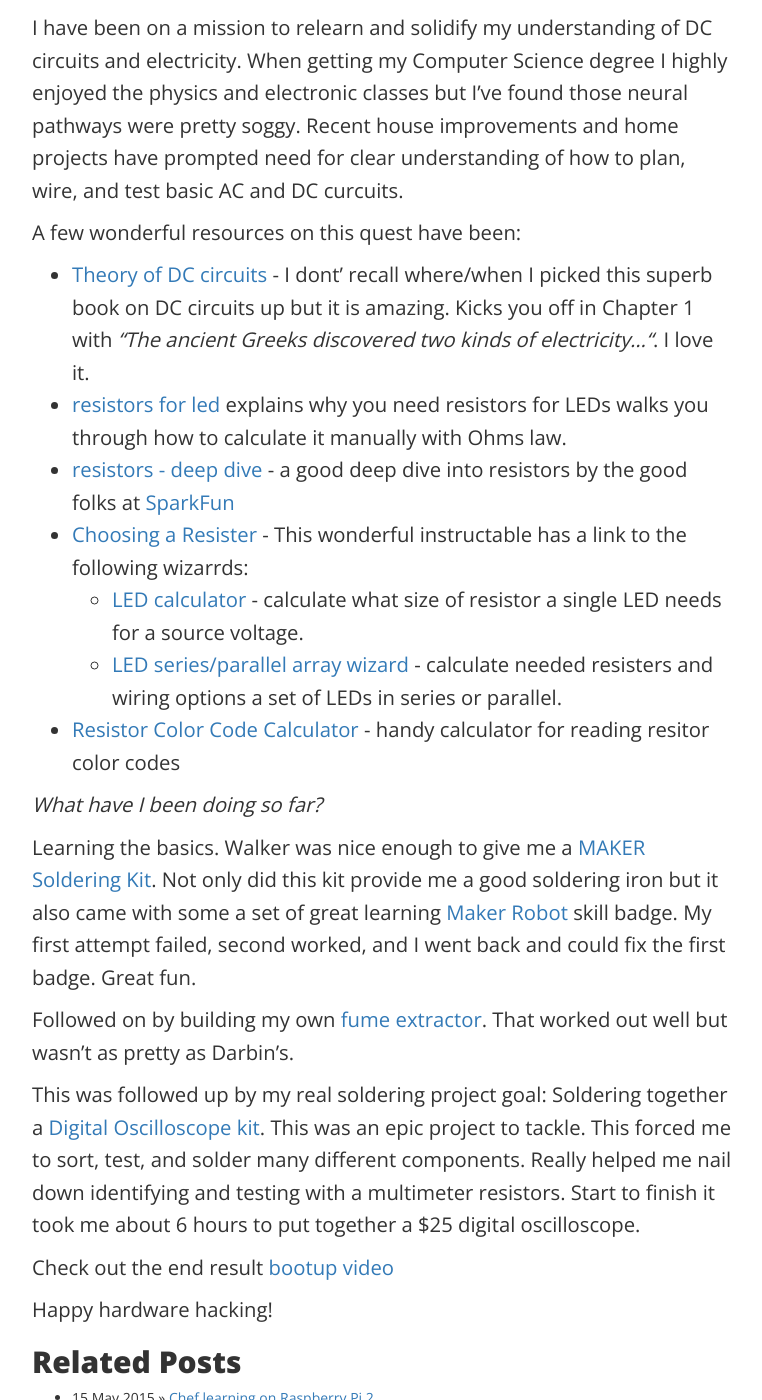
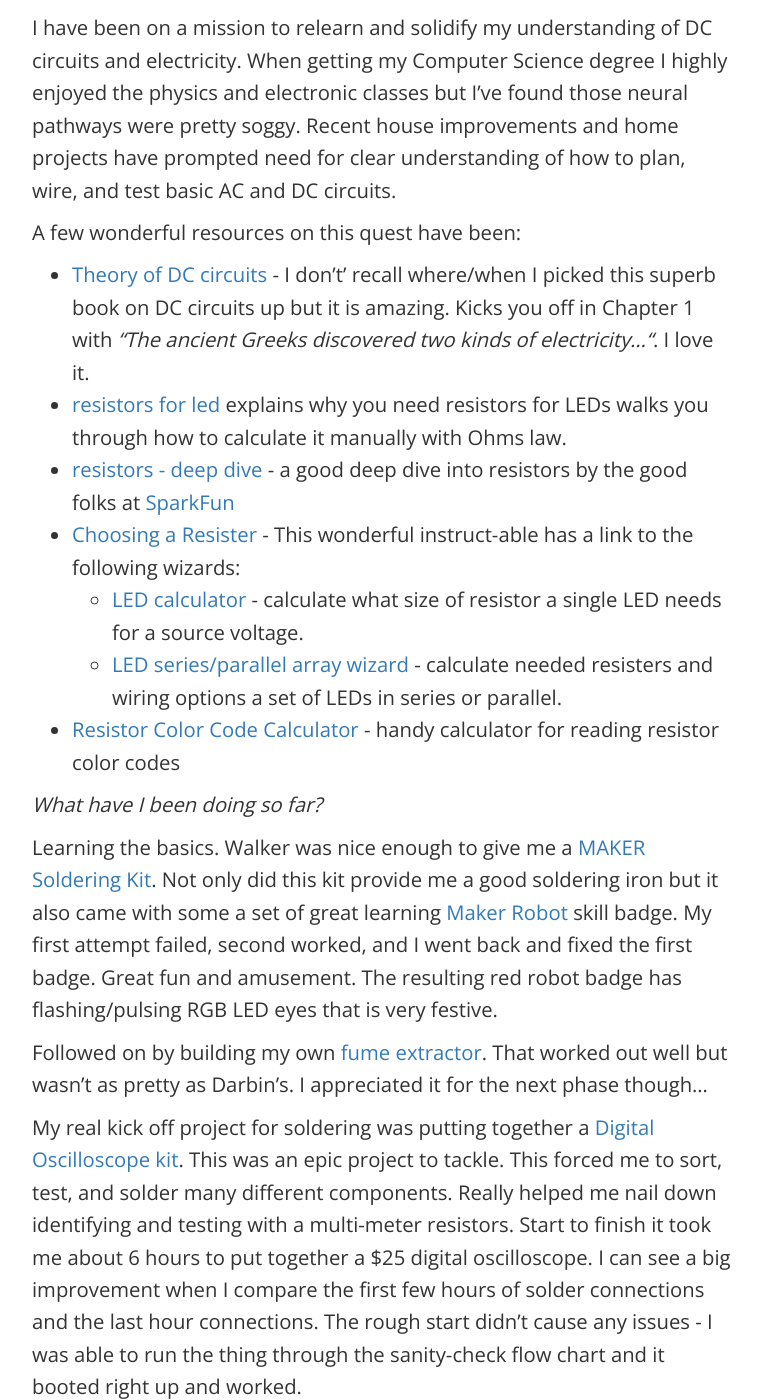
Before and after one commit to dayne/dayne.github.com, a Jekyll site: the page built from _posts/2017-01-28-hardware_hacking.md, in a window 1280 px wide and 1400 px high, scrolled down 191 px. Shown: the whole window, without its empty margins (258-1020 px from the left). Built offline with Jekyll 4.4.1, drawn with Linux system fonts in a browser that asks for light colours; nearby versions of some CDN libraries; Markdown is read by kramdown in place of the engine named in the settings; some of the changed text lies outside the part shown.

Commit message:
spelling typo fix

```diff
--- a/_posts/2017-01-28-hardware_hacking.md
+++ b/_posts/2017-01-28-hardware_hacking.md
@@ -6,26 +6,28 @@
 
 <p class='#meta'>{{page.date}}</p>
 
-I have been on a mission to relearn and solidify my understanding of DC circuits and electricity. When getting my Computer Science degree I highly enjoyed the physics and electronic classes but I've found those neural pathways were pretty soggy.  Recent house improvements and home projects have prompted need for clear understanding of how to plan, wire, and test basic AC and DC curcuits.
+I have been on a mission to relearn and solidify my understanding of DC circuits and electricity. When getting my Computer Science degree I highly enjoyed the physics and electronic classes but I've found those neural pathways were pretty soggy.  Recent house improvements and home projects have prompted need for clear understanding of how to plan, wire, and test basic AC and DC circuits.
 
 A few wonderful resources on this quest have been:
 
-* [Theory of DC circuits](https://www.amazon.com/Theory-DC-Circuits-Electron-Flow/dp/1560483008) - I dont' recall where/when I picked this superb book on DC circuits up but it is amazing. Kicks you off in Chapter 1 with _"The ancient Greeks discovered two kinds of electricity..."_.  I love it.
+* [Theory of DC circuits](https://www.amazon.com/Theory-DC-Circuits-Electron-Flow/dp/1560483008) - I don't' recall where/when I picked this superb book on DC circuits up but it is amazing. Kicks you off in Chapter 1 with _"The ancient Greeks discovered two kinds of electricity..."_.  I love it.
 * [resistors for led](http://www.evilmadscientist.com/2012/resistors-for-leds/) explains why you need resistors for LEDs walks you through how to calculate it manually with Ohms law.
 * [resistors - deep dive](https://learn.sparkfun.com/tutorials/resistors) - a good deep dive into resistors by the good folks at [SparkFun](sparkfun.com)
-* [Choosing a Resister](http://www.instructables.com/id/Choosing-The-Resistor-To-Use-With-LEDs/) - This wonderful instructable has a link to the following wizarrds:
+* [Choosing a Resister](http://www.instructables.com/id/Choosing-The-Resistor-To-Use-With-LEDs/) - This wonderful instruct-able has a link to the following wizards:
   * [LED calculator](http://led.linear1.org/1led.wiz) - calculate what size of resistor a single LED needs for a source voltage.
   * [LED series/parallel array wizard](http://led.linear1.org/1led.wiz) - calculate needed resisters and wiring options a set of LEDs in series or parallel.
-* [Resistor Color Code Calculator](http://www.allaboutcircuits.com/tools/resistor-color-code-calculator/) - handy calculator for reading resitor color codes
+* [Resistor Color Code Calculator](http://www.allaboutcircuits.com/tools/resistor-color-code-calculator/) - handy calculator for reading resistor color codes
 
 _What have I been doing so far?_
 
-Learning the basics. Walker was nice enough to give me a [MAKER Soldering Kit](http://www.makershed.com/collections/soldering-tools). Not only did this kit provide me a good soldering iron but it also came with some a set of great learning [Maker Robot](http://makezine.com/projects/maker-faire-2012-electronic-skill-badge/) skill badge. My first attempt failed, second worked, and I went back and could fix the first badge. Great fun.
+Learning the basics. Walker was nice enough to give me a [MAKER Soldering Kit](http://www.makershed.com/collections/soldering-tools). Not only did this kit provide me a good soldering iron but it also came with some a set of great learning [Maker Robot](http://makezine.com/projects/maker-faire-2012-electronic-skill-badge/) skill badge. My first attempt failed, second worked, and I went back and fixed the first badge. Great fun and amusement. The resulting red robot badge has flashing/pulsing RGB LED eyes that is very festive.
 
-Followed on by building my own [fume extractor](http://www.darbinorvar.com/blog/2015/10/6/desktop-air-purifier-fume-extractor).  That worked out well but wasn't as pretty as Darbin's.
+Followed on by building my own [fume extractor](http://www.darbinorvar.com/blog/2015/10/6/desktop-air-purifier-fume-extractor).  That worked out well but wasn't as pretty as Darbin's. I appreciated it for the next phase though...
 
-This was followed up by my real soldering project goal: Soldering together a [Digital Oscilloscope kit](https://www.amazon.com/JYE-DSO-138-Open-Source/dp/B00WAQGGZA). This was an epic project to tackle. This forced me to sort, test, and solder many different components. Really helped me nail down identifying and testing with a multimeter resistors.  Start to finish it took me about 6 hours to put together a $25 digital oscilloscope.
+My real kick off project for soldering was putting together a [Digital Oscilloscope kit](https://www.amazon.com/JYE-DSO-138-Open-Source/dp/B00WAQGGZA). This was an epic project to tackle. This forced me to sort, test, and solder many different components. Really helped me nail down identifying and testing with a multi-meter resistors.  Start to finish it took me about 6 hours to put together a $25 digital oscilloscope.  I can see a big improvement when I compare the first few hours of solder connections and the last hour connections.  The rough start didn't cause any issues - I was able to run the thing through the sanity-check flow chart and it booted right up and worked.
 
 Check out the end result [bootup video](https://goo.gl/photos/AtscKx6maK4vwogu9)
 
+I'm now feeling comfortable tackling some of the needed phases in my Raspberry Pi sensor and connector projects.
+
 Happy hardware hacking!
```
